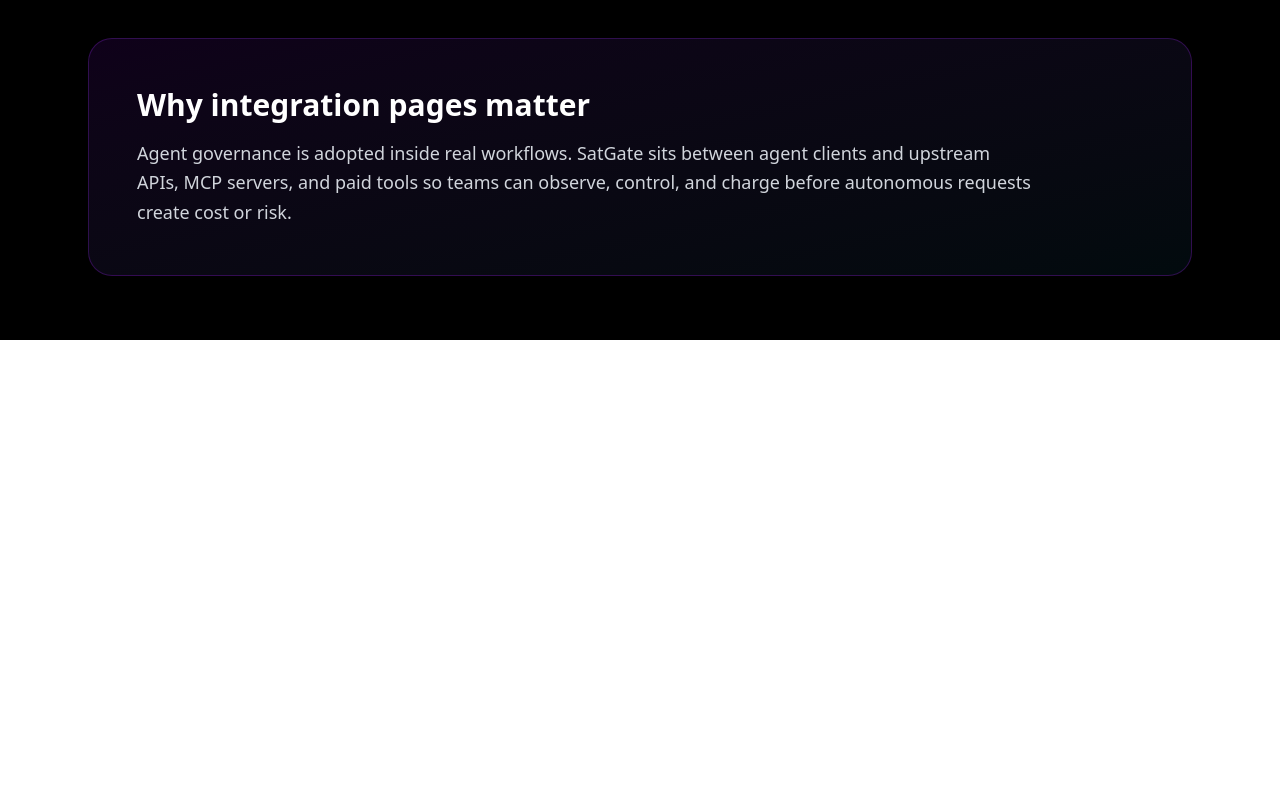
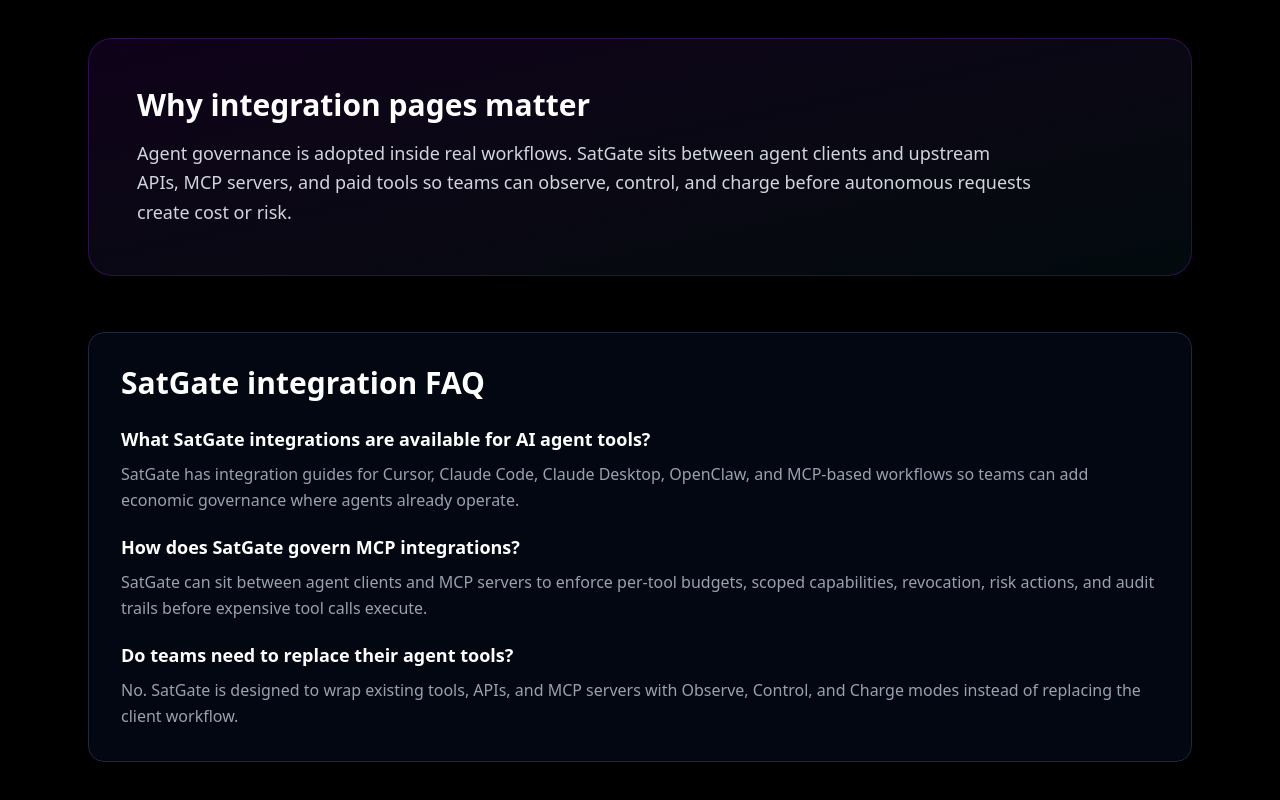
Before and after one commit to SatGate-io/satgate, a Next.js app in the folder satgate-landing/: page /integrations in a window 1280 px wide. Shown: the part 942-1742 px from the top of the page. Before the commit the page ends 1282 px from the top, so only its background shows below. Built offline with nearby package versions, Linux system fonts and the light colour scheme.

Commit message:
Add FAQ schema to SatGate hubs

```diff
--- a/satgate-landing/app/compare/page.tsx
+++ b/satgate-landing/app/compare/page.tsx
@@ -124,9 +124,51 @@ export default function ComparePage() {
     })),
   };
 
+  const breadcrumbJsonLd = {
+    '@context': 'https://schema.org',
+    '@type': 'BreadcrumbList',
+    itemListElement: [
+      { '@type': 'ListItem', position: 1, name: 'Home', item: 'https://satgate.io' },
+      { '@type': 'ListItem', position: 2, name: 'Compare SatGate', item: 'https://satgate.io/compare' },
+    ],
+  };
+
+  const faqJsonLd = {
+    '@context': 'https://schema.org',
+    '@type': 'FAQPage',
+    mainEntity: [
+      {
+        '@type': 'Question',
+        name: 'How is SatGate different from AI gateways?',
+        acceptedAnswer: {
+          '@type': 'Answer',
+          text: 'Most AI gateways focus on routing, provider abstraction, caching, rate limits, observability, or prompt operations. SatGate focuses on request-path economic governance: hard budgets, scoped agent authority, MCP tool cost policy, audit evidence, revocation, and L402 payments before upstream access.',
+        },
+      },
+      {
+        '@type': 'Question',
+        name: 'Does SatGate replace LiteLLM, Portkey, Helicone, or Cloudflare AI Gateway?',
+        acceptedAnswer: {
+          '@type': 'Answer',
+          text: 'Not always. SatGate can sit in front of those systems as the economic firewall. Existing gateways can still handle routing, observability, traces, or provider access while SatGate decides whether an autonomous agent is allowed to spend, access, delegate, or pay.',
+        },
+      },
+      {
+        '@type': 'Question',
+        name: 'When should teams use SatGate?',
+        acceptedAnswer: {
+          '@type': 'Answer',
+          text: 'Use SatGate when the core problem is autonomous agent risk: runaway spend, MCP tool costs, delegated authority, static API keys, missing revocation, audit gaps, or machine customers that need to pay for API access at request time.',
+        },
+      },
+    ],
+  };
+
   return (
     <main className="min-h-screen bg-black text-gray-100 font-sans">
       <script type="application/ld+json" dangerouslySetInnerHTML={{ __html: JSON.stringify(itemListJsonLd) }} />
+      <script type="application/ld+json" dangerouslySetInnerHTML={{ __html: JSON.stringify(breadcrumbJsonLd) }} />
+      <script type="application/ld+json" dangerouslySetInnerHTML={{ __html: JSON.stringify(faqJsonLd) }} />
 
       <section className="mx-auto max-w-6xl px-6 py-16">
         <Link href="/" className="mb-8 flex items-center gap-2 text-gray-500 transition hover:text-white">
@@ -171,6 +213,31 @@ export default function ComparePage() {
             LiteLLM, Portkey, Helicone, Cloudflare AI Gateway, Kong AI Gateway, Apigee, Tyk, Langfuse, Bifrost, and Zuplo are useful infrastructure. The difference is category: SatGate is the economic firewall — the request-path layer that decides what autonomous agents can spend, access, delegate, revoke, audit, or pay for before the next call executes.
           </p>
         </section>
+
+        <section className="mt-12 rounded-2xl border border-gray-800 bg-gray-950 p-8">
+          <h2 className="mb-6 text-2xl font-bold text-white">Comparison FAQ</h2>
+          <div className="space-y-5">
+            {[
+              [
+                'How is SatGate different from AI gateways?',
+                'AI gateways usually handle routing, provider access, caching, rate limits, observability, or prompt operations. SatGate handles economic governance: budgets, scoped authority, MCP tool policy, audit evidence, revocation, and payments before upstream access.',
+              ],
+              [
+                'Does SatGate replace existing gateways?',
+                'Not necessarily. SatGate can sit in front of LiteLLM, Portkey, Helicone, Cloudflare AI Gateway, Kong, Apigee, Tyk, Bifrost, Zuplo, or custom APIs as the economic firewall layer.',
+              ],
+              [
+                'When is SatGate the better fit?',
+                'SatGate is the better fit when autonomous agents create spend, MCP tool-call, delegation, revocation, audit, or machine-payment risk that must be controlled in the request path.',
+              ],
+            ].map(([question, answer]) => (
+              <div key={question}>
+                <h3 className="mb-2 text-lg font-bold text-white">{question}</h3>
+                <p className="leading-relaxed text-gray-400">{answer}</p>
+              </div>
+            ))}
+          </div>
+        </section>
       </section>
     </main>
   );
--- a/satgate-landing/app/integrations/page.tsx
+++ b/satgate-landing/app/integrations/page.tsx
@@ -73,10 +73,42 @@ export default function IntegrationsPage() {
     ],
   };
 
+  const faqJsonLd = {
+    '@context': 'https://schema.org',
+    '@type': 'FAQPage',
+    mainEntity: [
+      {
+        '@type': 'Question',
+        name: 'What SatGate integrations are available for AI agent tools?',
+        acceptedAnswer: {
+          '@type': 'Answer',
+          text: 'SatGate has integration guides for Cursor, Claude Code, Claude Desktop, OpenClaw, and MCP-based workflows so teams can add request-path economic governance to agent tools.',
+        },
+      },
+      {
+        '@type': 'Question',
+        name: 'How does SatGate govern MCP integrations?',
+        acceptedAnswer: {
+          '@type': 'Answer',
+          text: 'SatGate can sit between agent clients and MCP servers to enforce per-tool budgets, scoped capabilities, revocation, risk actions, and audit trails before expensive tool calls execute.',
+        },
+      },
+      {
+        '@type': 'Question',
+        name: 'Do teams need to replace Cursor, Claude, or OpenClaw to use SatGate?',
+        acceptedAnswer: {
+          '@type': 'Answer',
+          text: 'No. SatGate is designed to sit in the request path around existing agent tools, APIs, and MCP servers, adding Observe, Control, and Charge modes without replacing the client workflow.',
+        },
+      },
+    ],
+  };
+
   return (
     <main className="min-h-screen bg-black text-gray-100 font-sans">
       <script type="application/ld+json" dangerouslySetInnerHTML={{ __html: JSON.stringify(itemListJsonLd) }} />
       <script type="application/ld+json" dangerouslySetInnerHTML={{ __html: JSON.stringify(breadcrumbJsonLd) }} />
+      <script type="application/ld+json" dangerouslySetInnerHTML={{ __html: JSON.stringify(faqJsonLd) }} />
 
       <section className="mx-auto max-w-6xl px-6 py-16">
         <Link href="/" className="mb-10 inline-flex items-center gap-2 text-gray-500 transition hover:text-white">
@@ -110,6 +142,31 @@ export default function IntegrationsPage() {
             Agent governance is adopted inside real workflows. SatGate sits between agent clients and upstream APIs, MCP servers, and paid tools so teams can observe, control, and charge before autonomous requests create cost or risk.
           </p>
         </section>
+
+        <section className="mt-14 rounded-2xl border border-gray-800 bg-gray-950 p-8">
+          <h2 className="mb-6 text-3xl font-bold text-white">SatGate integration FAQ</h2>
+          <div className="space-y-5">
+            {[
+              [
+                'What SatGate integrations are available for AI agent tools?',
+                'SatGate has integration guides for Cursor, Claude Code, Claude Desktop, OpenClaw, and MCP-based workflows so teams can add economic governance where agents already operate.',
+              ],
+              [
+                'How does SatGate govern MCP integrations?',
+                'SatGate can sit between agent clients and MCP servers to enforce per-tool budgets, scoped capabilities, revocation, risk actions, and audit trails before expensive tool calls execute.',
+              ],
+              [
+                'Do teams need to replace their agent tools?',
+                'No. SatGate is designed to wrap existing tools, APIs, and MCP servers with Observe, Control, and Charge modes instead of replacing the client workflow.',
+              ],
+            ].map(([question, answer]) => (
+              <div key={question}>
+                <h3 className="mb-2 text-lg font-bold text-white">{question}</h3>
+                <p className="leading-relaxed text-gray-400">{answer}</p>
+              </div>
+            ))}
+          </div>
+        </section>
       </section>
     </main>
   );
```
